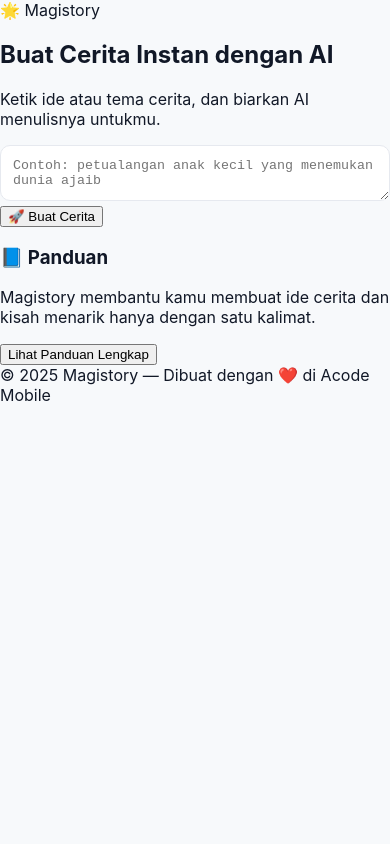
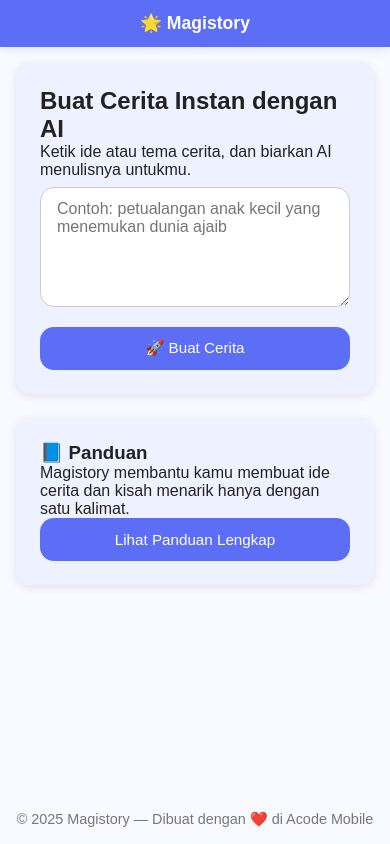
Before and after one commit to fillar71/magistory-fullstack, a website: page magistory-frontend/index.html in a window 390 px wide. Drawn offline with Linux system fonts and the light colour scheme.

Commit message:
update magistory-frontend/style.css

```diff
--- a/magistory-frontend/style.css
+++ b/magistory-frontend/style.css
@@ -1,63 +1,140 @@
-:root{
-  --bg: #f7f9fb;
-  --card: #ffffff;
-  --muted: #6b7280;
-  --accent: #007BFF;
-  --accent-dark: #0056d2;
-  --radius: 12px;
+/* ===============================
+   MAGISTORY Modern Mobile Theme
+   =============================== */
+
+:root {
+  --primary: #5b6ef5;
+  --secondary: #eef1ff;
+  --text-dark: #222;
+  --text-light: #fff;
+  --bg-light: #f9faff;
+  --bg-dark: #101214;
+  --radius: 14px;
+  --shadow: 0 2px 10px rgba(0, 0, 0, 0.1);
 }
-*{box-sizing:border-box}
-body{
-  font-family: 'Inter', sans-serif;
-  margin:0;
-  background:var(--bg);
-  color:#111827;
-  -webkit-font-smoothing:antialiased;
+
+* {
+  margin: 0;
+  padding: 0;
+  box-sizing: border-box;
+  font-family: "Poppins", sans-serif;
 }
-.container{
-  max-width:1100px;
-  margin:28px auto;
-  padding:24px;
+
+body {
+  background-color: var(--bg-light);
+  color: var(--text-dark);
+  display: flex;
+  flex-direction: column;
+  min-height: 100vh;
 }
-.header h1{margin:0;font-size:26px}
-.header p.tagline{color:var(--muted);margin:6px 0 18px}
-.step-card{
-  background:var(--card);
-  border-radius:var(--radius);
-  box-shadow:0 6px 20px rgba(10,10,12,0.06);
-  padding:18px;
-  margin-bottom:18px;
+
+header {
+  background: var(--primary);
+  color: var(--text-light);
+  padding: 1rem 1.2rem;
+  text-align: center;
+  font-weight: 600;
+  font-size: 1.3rem;
+  box-shadow: var(--shadow);
 }
-.form-row{display:flex;gap:12px;flex-wrap:wrap;margin-top:12px}
-.form-row label{display:flex;flex-direction:column;font-size:14px;color:var(--muted)}
-textarea{width:100%;padding:12px;border-radius:10px;border:1px solid #e6e9ef;resize:vertical}
-input[type="number"], select, input[type="text"]{padding:8px;border-radius:8px;border:1px solid #e6e9ef}
-.btn{display:inline-block;padding:10px 16px;border-radius:10px;border:none;background:#e6eefc;color:#0b3a66;text-decoration:none;cursor:pointer}
-.btn.primary{background:var(--accent);color:white}
-.action-row{margin-top:12px;display:flex;gap:8px}
-.muted{color:var(--muted);margin-top:8px}
-.preview-area{display:flex;justify-content:center;align-items:center;padding:12px;border-radius:8px;background:#fafbfc;border:1px dashed #e6eefc;margin-top:12px}
-.preview-player{width:100%;height:360px;display:flex;justify-content:center;align-items:center;background:#111827;color:white;border-radius:8px;overflow:hidden;position:relative}
-.centered-title{text-align:center;margin:8px 0 16px}
-.timeline-header{display:flex;align-items:center;justify-content:space-between;gap:12px}
-.project-controls{display:flex;gap:8px}
-#scenes-container{margin-top:18px;display:flex;flex-direction:column;gap:12px}
-.scene-card{background:white;border:1px solid #eef2ff;padding:12px;border-radius:10px;display:flex;gap:12px;align-items:flex-start}
-.scene-meta{flex:1}
-.scene-clips{display:flex;gap:8px;align-items:center;overflow:auto;padding-top:6px}
-.clip{background:#f3f6ff;border-radius:8px;padding:6px;min-width:120px;display:flex;flex-direction:column;align-items:center}
-.clip img, .clip video{width:120px;height:70px;object-fit:cover;border-radius:6px}
-.clip-controls{display:flex;gap:6px;margin-top:6px}
-.small{font-size:12px;color:var(--muted)}
-.media-grid{display:grid;grid-template-columns:repeat(auto-fill,minmax(140px,1fr));gap:8px;margin-top:8px;max-height:300px;overflow:auto}
-.media-grid .media-item{border-radius:8px;overflow:hidden;cursor:pointer;border:1px solid #eef2ff;padding:6px;text-align:center}
-.modal{position:fixed;left:0;right:0;top:0;bottom:0;background:rgba(0,0,0,0.45);display:flex;justify-content:center;align-items:center;padding:12px;z-index:999}
-.modal.hidden{display:none}
-.modal-content{background:white;padding:18px;border-radius:10px;width:100%;max-width:720px}
-.modal-actions{display:flex;gap:8px;justify-content:flex-end;margin-top:12px}
-.footer{margin-top:18px;text-align:center;color:var(--muted)}
-@media (max-width:720px){
-  .preview-player{height:220px}
-  .form-row{flex-direction:column}
-  .scene-card{flex-direction:column}
+
+main {
+  flex: 1;
+  padding: 1.5rem;
+  max-width: 600px;
+  margin: 0 auto;
+  width: 100%;
 }
+
+.card {
+  background: var(--secondary);
+  padding: 1.5rem;
+  border-radius: var(--radius);
+  box-shadow: var(--shadow);
+  margin-bottom: 1.5rem;
+  transition: transform 0.2s ease, box-shadow 0.2s ease;
+}
+
+.card:hover {
+  transform: translateY(-2px);
+  box-shadow: 0 4px 16px rgba(0, 0, 0, 0.15);
+}
+
+button {
+  background: var(--primary);
+  color: var(--text-light);
+  border: none;
+  padding: 0.9rem 1.3rem;
+  border-radius: var(--radius);
+  font-size: 1rem;
+  font-weight: 500;
+  cursor: pointer;
+  transition: background 0.3s;
+  width: 100%;
+}
+
+button:hover {
+  background: #4b5de0;
+}
+
+textarea {
+  width: 100%;
+  padding: 0.8rem 1rem;
+  margin: 0.5rem 0 1rem 0;
+  border-radius: var(--radius);
+  border: 1px solid #ccc;
+  font-size: 1rem;
+  background-color: white;
+  outline: none;
+  resize: vertical;
+  min-height: 120px;
+}
+
+footer {
+  text-align: center;
+  font-size: 0.9rem;
+  color: #777;
+  padding: 1rem 0;
+}
+
+@media (max-width: 600px) {
+  header {
+    font-size: 1.1rem;
+    padding: 0.8rem;
+  }
+
+  main {
+    padding: 1rem;
+  }
+
+  button {
+    font-size: 0.95rem;
+    padding: 0.8rem;
+  }
+}
+
+/* Mode Gelap Otomatis */
+@media (prefers-color-scheme: dark) {
+  body {
+    background: var(--bg-dark);
+    color: var(--text-light);
+  }
+
+  .card {
+    background: #1c1f25;
+  }
+
+  textarea {
+    background: #2a2e35;
+    color: white;
+    border-color: #444;
+  }
+
+  button {
+    background: #7688ff;
+  }
+
+  button:hover {
+    background: #6578f0;
+  }
+}
```
